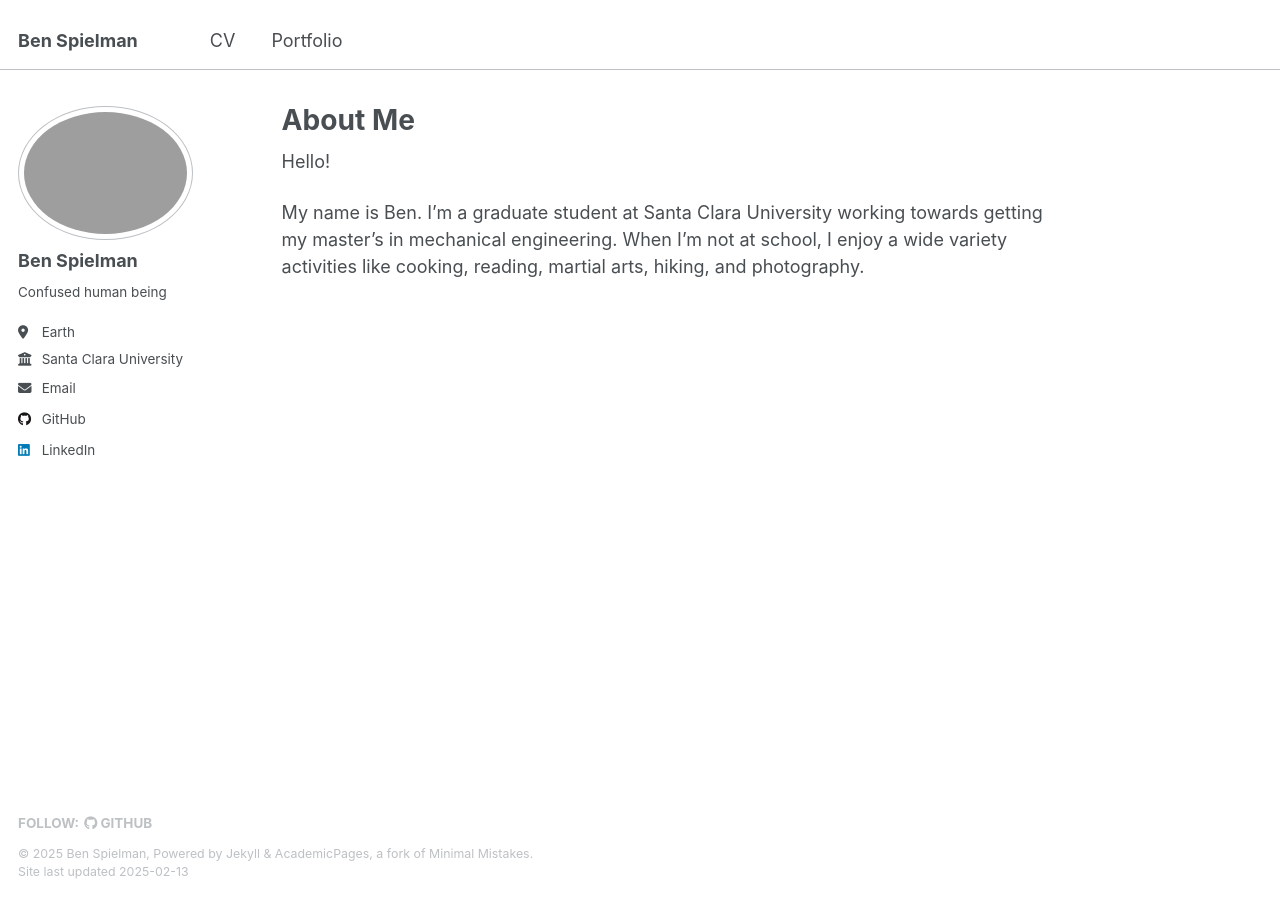
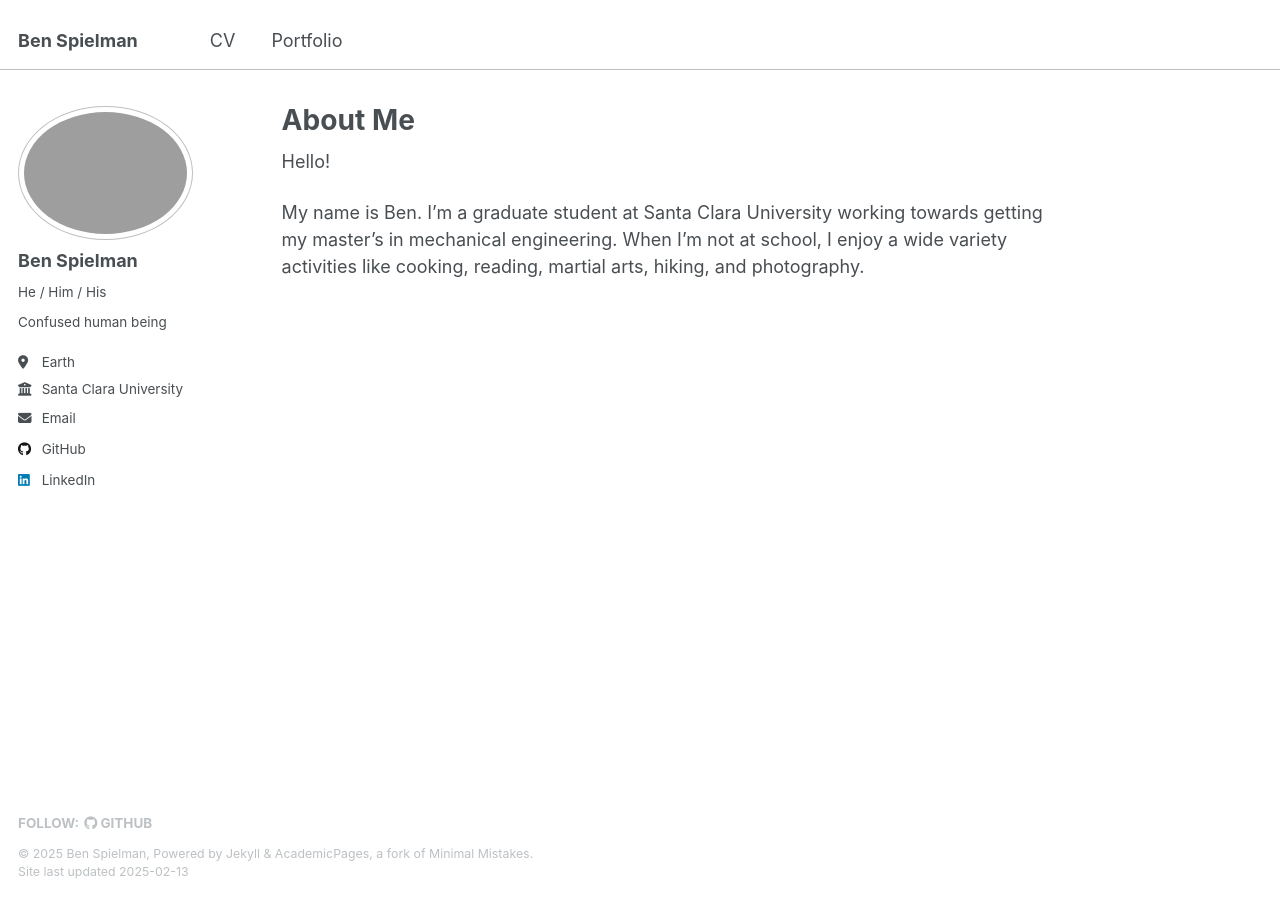
Before and after one commit to pizza496/pizza496.github.io, a Jekyll site: the page built from _pages/about.md, in a window 1280 px wide. Built offline with Jekyll 4.4.1, drawn with Linux system fonts in a browser that asks for light colours.

Commit message:
minor settings update

```diff
--- a/_config.yml
+++ b/_config.yml
@@ -24,7 +24,7 @@ author:
   # Biographic information
   avatar           : "profile.png"
   name             : "Ben Spielman"
-  pronouns         : # example: "she/her"
+  pronouns         : "He / Him / His"
   bio              : "Confused human being"
   location         : "Earth"
   employer         : "Santa Clara University"
--- a/_includes/author-profile.html
+++ b/_includes/author-profile.html
@@ -21,7 +21,7 @@
   </div>
 
   <div class="author__urls-wrapper">
-    <button class="btn btn--inverse">Find Me</button>
+    <button class="btn btn--inverse">Find Me Elsewhere</button>
     <ul class="author__urls social-icons">
       <!-- Font Awesome icons / Biographic information  -->
       {% if author.location %}
```
